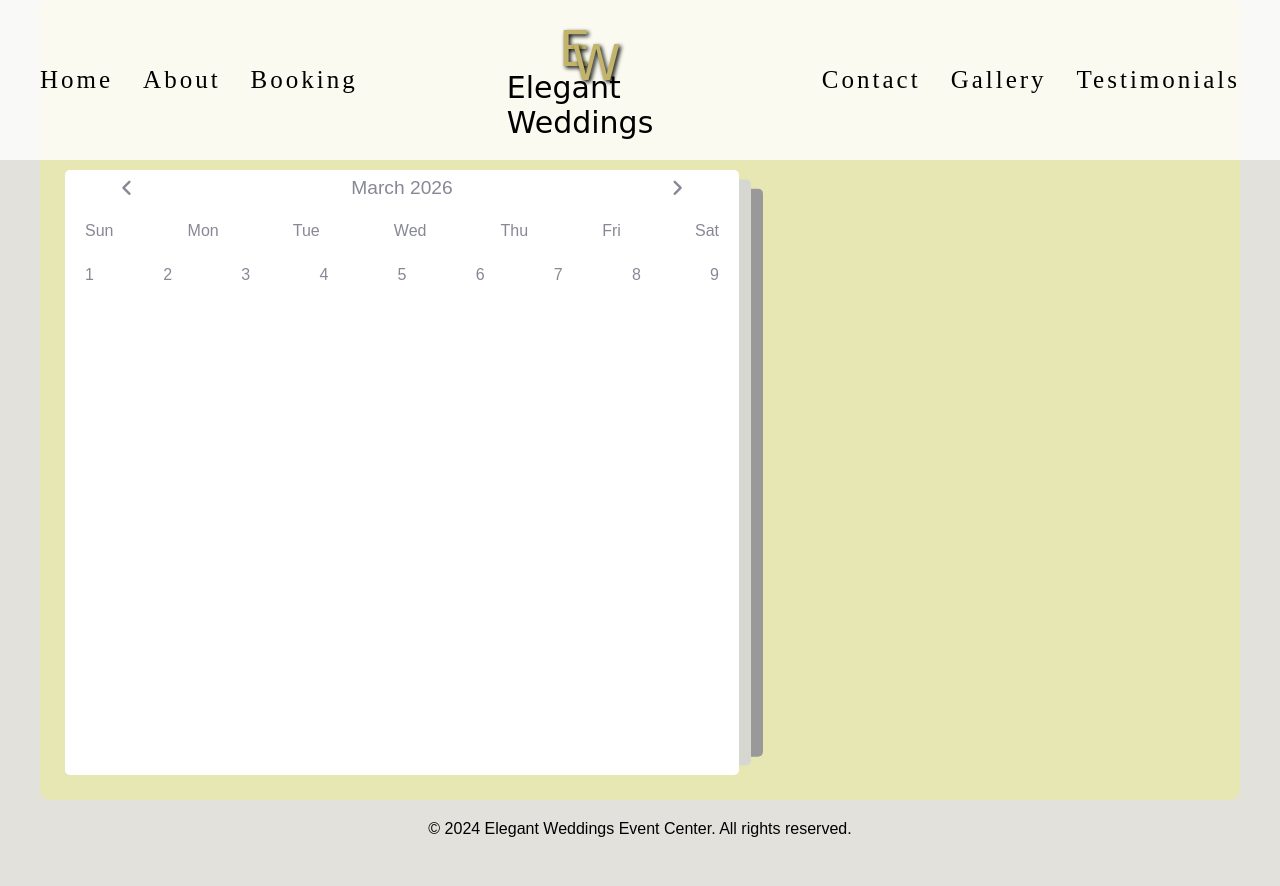
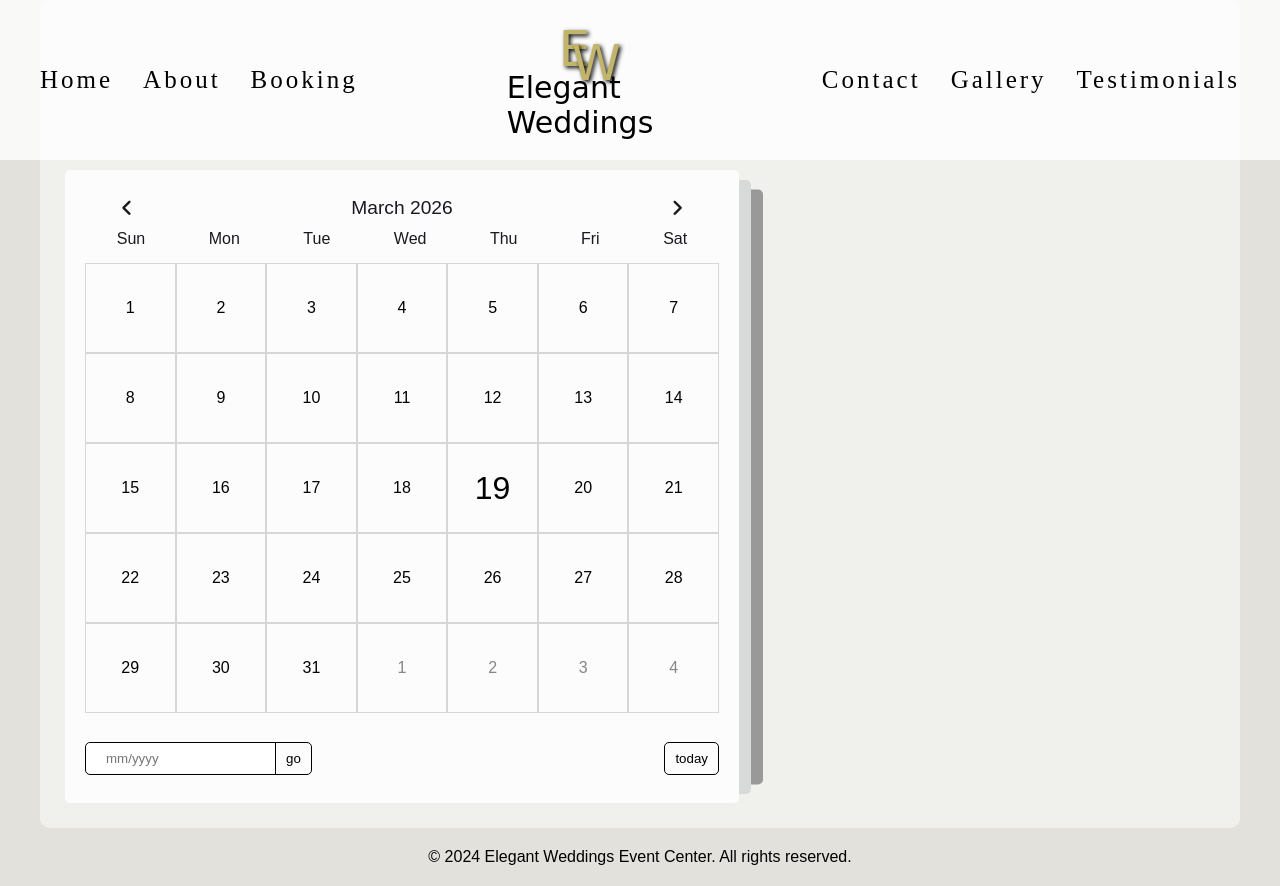
Before and after one commit to srayoung250/Event-Center-Website, a plain HTML site: page schedule.html in a window 1280 px wide. Before the commit the page ends 858 px from the top, so only its background shows below. Drawn offline with Linux system fonts and the light colour scheme; a web font is replaced by a local one.

Commit message:
finished the calendar part on javascript, also created the function for the initCalendar

```diff
--- a/Styles/schedule.css
+++ b/Styles/schedule.css
@@ -7,7 +7,7 @@
   font-family: "", sans-serif;
 }
 :root {
-  --primary-clr: #ffffff;
+  --primary-clr: #000000;
 }
 
 body {
@@ -153,14 +153,13 @@ style {
 .calendar-container {
   position: relative;
   max-width: 1200px;
-  max-height: 850px;
   margin: 0 auto;
   padding: 150px 5px 5px 5px;
   color: #000000;
   display: flex;
   border-radius: 10px;
-  background-color: #ecec8a7b;
-  height: 100vh;
+  background-color: #ffffff7b;
+  height: auto;
 }
 .left {
   width: 60%;
@@ -171,13 +170,13 @@ style {
   width: 100%;
   height: 100%;
   display: flex;
-  padding: 10px 0 0 0;
+  padding: 30px 0 0 0;
   flex-direction: column;
   flex-wrap: wrap;
   justify-content: space-between;
-  color: #878895;
+  color: #19191f;
   border-radius: 5px;
-  background-color: #ffffff;
+  background-color: #ffffffd0;
 }
 .calendar::before,
 .calendar::after {
@@ -218,7 +217,7 @@ style {
 }
 .calendar .weekdays {
   width: 100%;
-  height: 100%;
+  height: 3rem;
   display: flex;
   align-items: center;
   justify-content: space-between;
@@ -226,6 +225,7 @@ style {
   font-size: 1rem;
   font-weight: 500;
   text-transform: capitalize;
+  justify-content: space-around;
 }
 .calendar.weekdays div {
   width: 14.28%;
@@ -243,6 +243,108 @@ style {
   font-size: 1rem;
   font-weight: 500;
   margin-bottom: 20px;
+}
+
+.calendar .days .day {
+  width: 14.28%;
+  height: 90px;
+  display: flex;
+  align-items: center;
+  justify-content: center;
+  cursor: pointer;
+  color: var(--primary-clr);
+  border: 1px solid #d7d7d7;
+}
+.calendar .day:not(.prev-date, .next-date):hover {
+  color: white;
+  background-color: rgba(194, 179, 106, 0.508);
+}
+.calendar .days .prev-date,
+.calendar .days .next-date {
+  color: #878585;
+}
+.calendar .days .active::before {
+  content: " ";
+  position: absolute;
+  top: 0;
+  left: 0;
+  width: 100%;
+  height: 100%;
+  box-shadow: 0 0 10px 4px rgba(194, 179, 106, 0.908);
+}
+.calendar .days .active {
+  position: relative;
+  font-size: 2rem;
+  color: #fff;
+  background-color: rgba(194, 179, 106, 0.824);
+}
+.calendar .days .today {
+  font-size: 2rem;
+}
+.calendar .days .event::after {
+  content: " ";
+  position: absolute;
+  bottom: 10%;
+  left: 50%;
+  width: 75%;
+  height: 6px;
+  border-radius: 3px;
+  transform: translateX(-50%);
+  background-color: rgba(194, 179, 106, 0.824);
+}
+.calendar .event:hover::after {
+  background-color: #fff;
+}
+.calendar .active.event::after {
+  background-color: #fff;
+  bottom: 20%;
+}
+.calendar .active.event {
+  padding-bottom: 10px;
+}
+.calendar .goto-today {
+  width: 100%;
+  height: 50px;
+  display: flex;
+  align-items: center;
+  justify-content: space-between;
+  gap: 5px;
+  padding: 0 20px;
+  margin-bottom: 20px;
+  color: var(--primary-clr);
+}
+.calendar .goto-today .goto {
+  display: flex;
+  align-items: center;
+  border-radius: 5px;
+  overflow: hidden;
+  border: 1px solid var(--primary-clr);
+}
+.calendar .goto-today .goto input {
+  width: 100%;
+  height: 30px;
+  outline: none;
+  border: none;
+  border-radius: 5px;
+  padding: 0 20px;
+  color: var(--primary-clr);
+}
+.calendar .goto-today button {
+  padding: 8px 10px;
+  border: 1px solid var(--primary-clr);
+  border-radius: 5px;
+  background-color: transparent;
+  cursor: pointer;
+  color: var(--primary-clr);
+}
+.calendar .goto-today button:hover {
+  color: #fff;
+  background-color: rgba(194, 179, 106, 0.824);
+}
+.calendar .goto-today .goto button {
+  border: none;
+  border-left: 1px solid var(--primary-clr);
+  border-radius: 0;
 }
 footer {
   display: flex;
@@ -316,8 +418,6 @@ footer {
   .navbarContainer.active {
     display: flex;
   }
-  .images {
-  }
 }
 
 @media (max-width: 600px) {
@@ -343,8 +443,4 @@ footer {
   .nav-links-two li {
     align-self: center;
   }
-  .images {
-    grid-template-columns: minmax(0, 1fr);
-    gap: 10px;
-  }
 }
--- a/schedule.html
+++ b/schedule.html
@@ -59,7 +59,7 @@
                 <div class="months-grid">
                     <div class="month">
                         <i class="fa fa-angle-left prev"></i>
-                        <div class="date">March 2026</div>
+                        <div class="date"></div>
                         <i class="fa fa-angle-right next"></i>
                     </div>
                     <div class="weekdays">
@@ -72,15 +72,13 @@
                         <div>sat</div>
                     </div>
                     <div class="days">
-                        <div>1</div>
-                        <div>2</div>
-                        <div>3</div>
-                        <div>4</div>
-                        <div>5</div>
-                        <div>6</div>
-                        <div>7</div>
-                        <div>8</div>
-                        <div>9</div>
+                    </div>
+                    <div class="goto-today">
+                      <div class="goto">
+                        <input type="text" placeholder="mm/yyyy" class="date-imput">
+                        <button class="goto-btn">go</button>
+                      </div>
+                      <button class="today-btn">today</div>
                     </div>
                 </div>
             </div>
@@ -90,6 +88,6 @@
       <p>&copy; 2024 Elegant Weddings Event Center. All rights reserved.</p>
     </footer>
   </body>
-  <script src="/script.js"></script>
+  <script src="script.js"></script>
 </body>
 </html>
--- a/script.js
+++ b/script.js
@@ -1,7 +1,102 @@
-const navbarToggle = document.querySelector(".hamburger");
-const navLinks = document.querySelector(".navbarContainer");
+const navbarToggle = document.querySelector(".hamburger"),
+  navLinks = document.querySelector(".navbarContainer");
 
 navbarToggle.addEventListener("click", () => {
   navbarToggle.classList.toggle("active");
   navLinks.classList.toggle("active");
 });
+
+const calendar = document.querySelector(".calendar"),
+  date = document.querySelector(".date"),
+  daysContainer = document.querySelector(".days"),
+  prev = document.querySelector(".prev"),
+  next = document.querySelector(".next");
+
+let today = new Date();
+let activeDay;
+let month = today.getMonth();
+let year = today.getFullYear();
+
+const months = [
+  "January",
+  "February",
+  "March",
+  "April",
+  "May",
+  "June",
+  "July",
+  "August",
+  "September",
+  "October",
+  "November",
+  "December",
+];
+
+//function to add days
+
+function initCalendar() {
+  //to get prev month days and current month
+  const firstDay = new Date(year, month, 1);
+  const lastDay = new Date(year, month + 1, 0);
+  const prevLastDay = new Date(year, month, 0);
+  const prevDays = prevLastDay.getDate();
+  const lastDate = lastDay.getDate();
+  const day = firstDay.getDay();
+  const nextDays = 7 - lastDay.getDay() - 1;
+
+  //update date top of calander
+  date.innerHTML = months[month] + " " + year;
+
+  //adding days on dom
+  let days = "";
+
+  //prev month days
+
+  for (let x = day; x > 0; x--) {
+    days += `<div class="day prev-date" >${prevDays - x + 1}</div>`;
+  }
+
+  //current month days
+
+  for (let i = 1; i <= lastDate; i++) {
+    //if day is today and class today
+    if (
+      i == new Date().getDate() &&
+      year == new Date().getFullYear() &&
+      month == new Date().getMonth()
+    ) {
+      days += `<div class="day today" >${i}</div>`;
+    } else {
+      days += `<div class="day " >${i}</div>`;
+    }
+  }
+  //next months
+
+  for (let j = 1; j <= nextDays; j++) {
+    days += `<div class="day next-date " >${j}</div>`;
+  }
+  daysContainer.innerHTML = days;
+}
+
+initCalendar();
+
+function prevMonth() {
+  month--;
+  if (month < 0) {
+    month = 11;
+    year--;
+  }
+  initCalendar();
+}
+
+function nextMonth() {
+  month++;
+  if (month > 11) {
+    month = 0;
+    year++;
+  }
+  initCalendar();
+}
+
+prev.addEventListener("click", prevMonth);
+next.addEventListener("click", nextMonth);
```
Also changed, not shown: gallery.html (+3 -0 lines), schedule.js (added).
